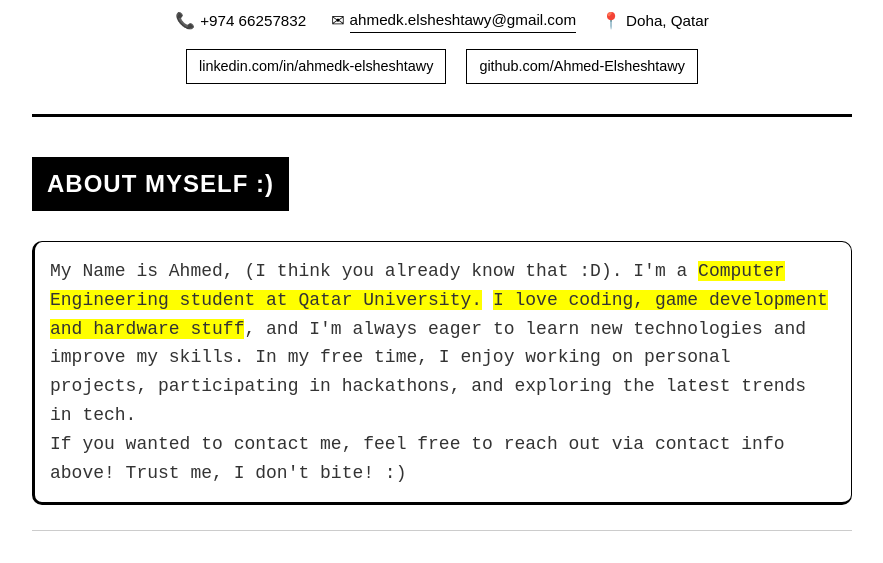
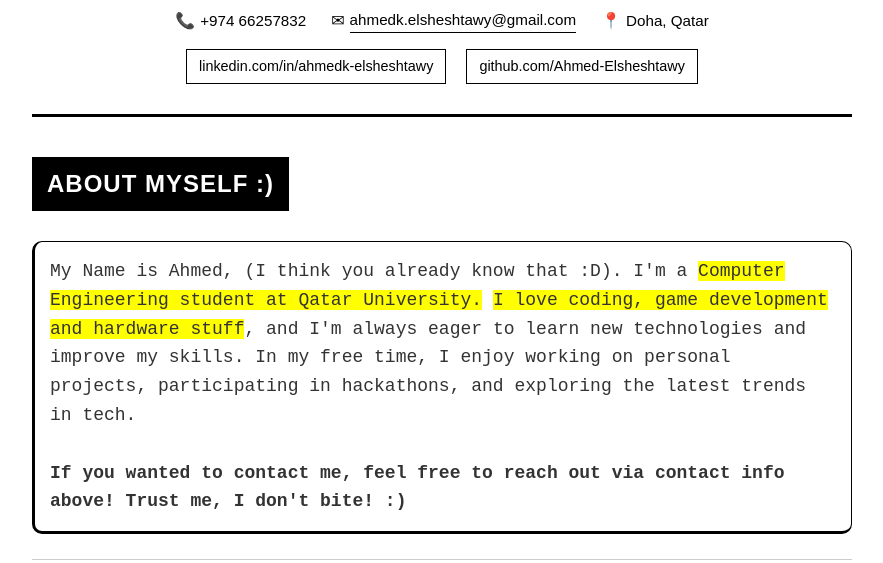
Before and after one commit to Ahmed-Elsheshtawy/Personal-Folio, a plain HTML site: page index.html in a window 1280 px wide. Shown: the part 126-689 px from the top of the page, without its empty margins (198-1081 px from the left). Drawn offline with Linux system fonts and the light colour scheme.

Commit message:
Edited some message in README

```diff
--- a/index.html
+++ b/index.html
@@ -3,7 +3,7 @@
 <head>
     <meta charset="UTF-8">
     <meta name="viewport" content="width=device-width, initial-scale=1.0">
-    <title>Ahmed Khedr Elsheshtawy - CV</title>
+    <title>Elsheshtawy</title>
     <link rel="stylesheet" href="styles.css">
 </head>
 <body>
@@ -38,9 +38,9 @@
                 My Name is Ahmed, (I think you already know that :D). I'm a <highlight>Computer Engineering student at Qatar University.</highlight>
                 <highlight>I love coding, game development and hardware stuff</highlight>, and I'm always eager to learn new technologies and improve my skills.
                 In my free time, I enjoy working on personal projects, participating in hackathons, and exploring the latest trends in tech.
-                <br/>
-                If you wanted to contact me, feel free to reach out via contact info above! Trust me, I don't bite! :)
-
+                <br/><br/>
+                <strong>If you wanted to contact me, feel free to reach out via contact info above! Trust me, I don't bite! :)
+</strong>
             </p>
         </section>
 
```
